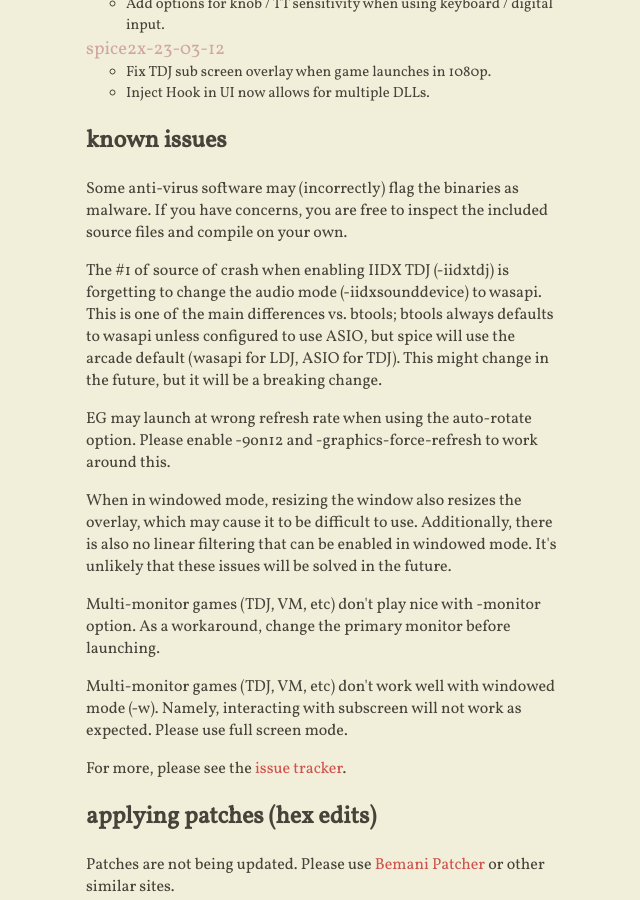
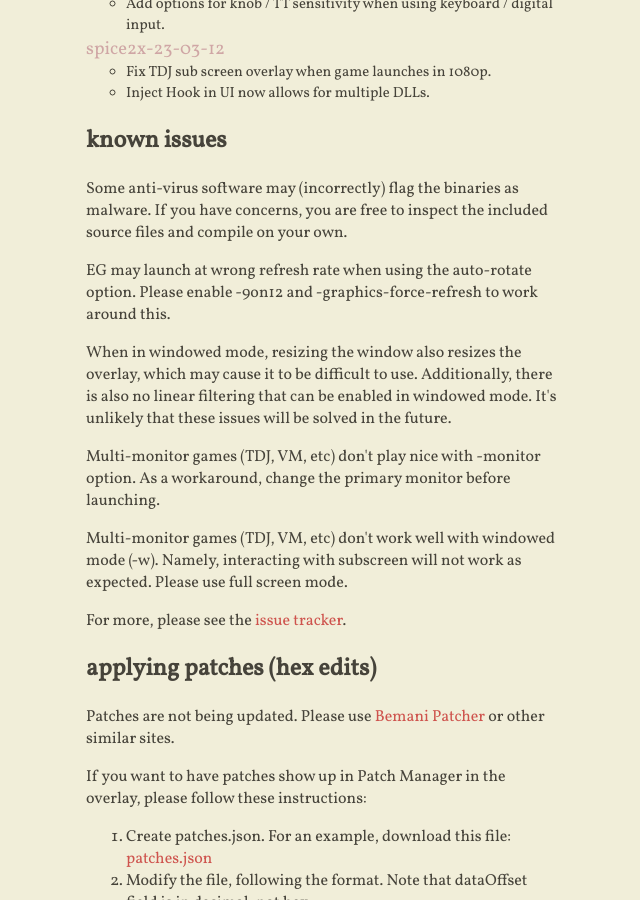
Before and after one commit to spice2x/spice2x.github.io, a Jekyll site: the page built from docs/index.html, in a window 1280 px wide and 900 px high, scrolled down 2135 px. Shown: the whole window, without its empty margins (418-1058 px from the left). Built offline with Jekyll 4.4.1, drawn with Linux system fonts in a browser that asks for light colours; nearby versions of some CDN libraries.

Commit message:
remove asio warning for now

```diff
--- a/docs/_includes/content.html
+++ b/docs/_includes/content.html
@@ -186,12 +186,6 @@
 </p>
 
 <p>
-  The #1 of source of crash when enabling IIDX TDJ (-iidxtdj) is forgetting to change the audio mode (-iidxsounddevice) to wasapi.
-  This is one of the main differences vs. btools; btools always defaults to wasapi unless configured to use ASIO, but spice will
-  use the arcade default (wasapi for LDJ, ASIO for TDJ). This might change in the future, but it will be a breaking change.
-</p>
-
-<p>
   EG may launch at wrong refresh rate when using the auto-rotate option. Please enable -9on12 and -graphics-force-refresh to work around this.
 </p>
 
```
